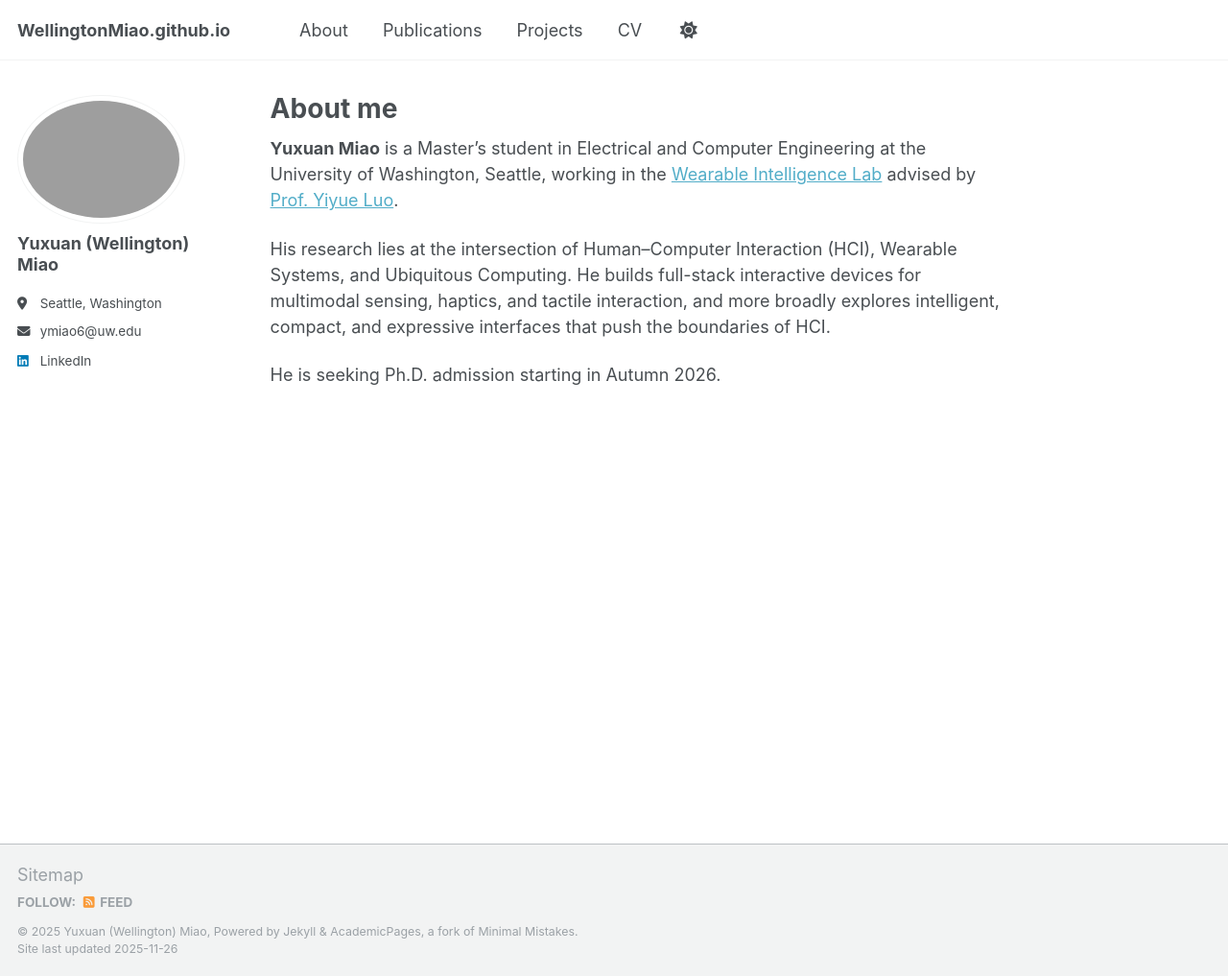
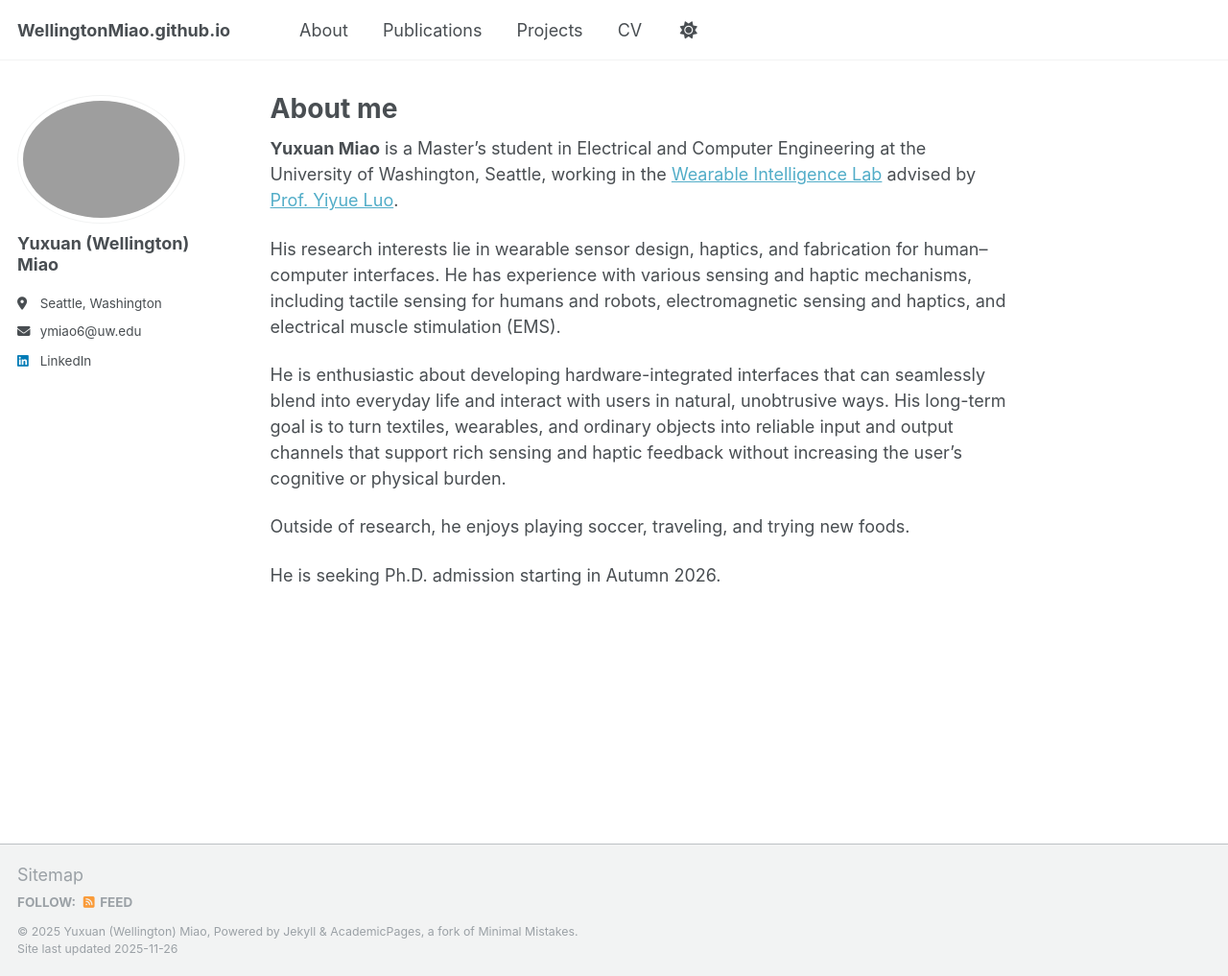
Before and after one commit to WellingtonMiao/WellingtonMiao.github.io, a Jekyll site: the page built from _pages/about.md, in a window 1280 px wide and 1017 px high. Shown: the whole window at 96% size. Built offline with Jekyll 4.4.1, drawn with Linux system fonts in a browser that asks for light colours; a script that is not in the unit is left out.

Commit message:
Update about.md

```diff
--- a/_pages/about.md
+++ b/_pages/about.md
@@ -9,6 +9,10 @@ redirect_from:
 
 **Yuxuan Miao** is a Master's student in Electrical and Computer Engineering at the University of Washington, Seattle, working in the <a href="https://yyueluo.com/group.html" target="_blank" rel="noopener noreferrer">Wearable Intelligence Lab</a> advised by <a href="https://yyueluo.com/" target="_blank" rel="noopener noreferrer">Prof. Yiyue Luo</a>.
 
-His research lies at the intersection of Human–Computer Interaction (HCI), Wearable Systems, and Ubiquitous Computing. He builds full-stack interactive devices for multimodal sensing, haptics, and tactile interaction, and more broadly explores intelligent, compact, and expressive interfaces that push the boundaries of HCI.
+His research interests lie in wearable sensor design, haptics, and fabrication for human–computer interfaces. He has experience with various sensing and haptic mechanisms, including tactile sensing for humans and robots, electromagnetic sensing and haptics, and electrical muscle stimulation (EMS).
+
+He is enthusiastic about developing hardware-integrated interfaces that can seamlessly blend into everyday life and interact with users in natural, unobtrusive ways. His long-term goal is to turn textiles, wearables, and ordinary objects into reliable input and output channels that support rich sensing and haptic feedback without increasing the user’s cognitive or physical burden.
+
+Outside of research, he enjoys playing soccer, traveling, and trying new foods.
 
 He is seeking Ph.D. admission starting in Autumn 2026.
```
